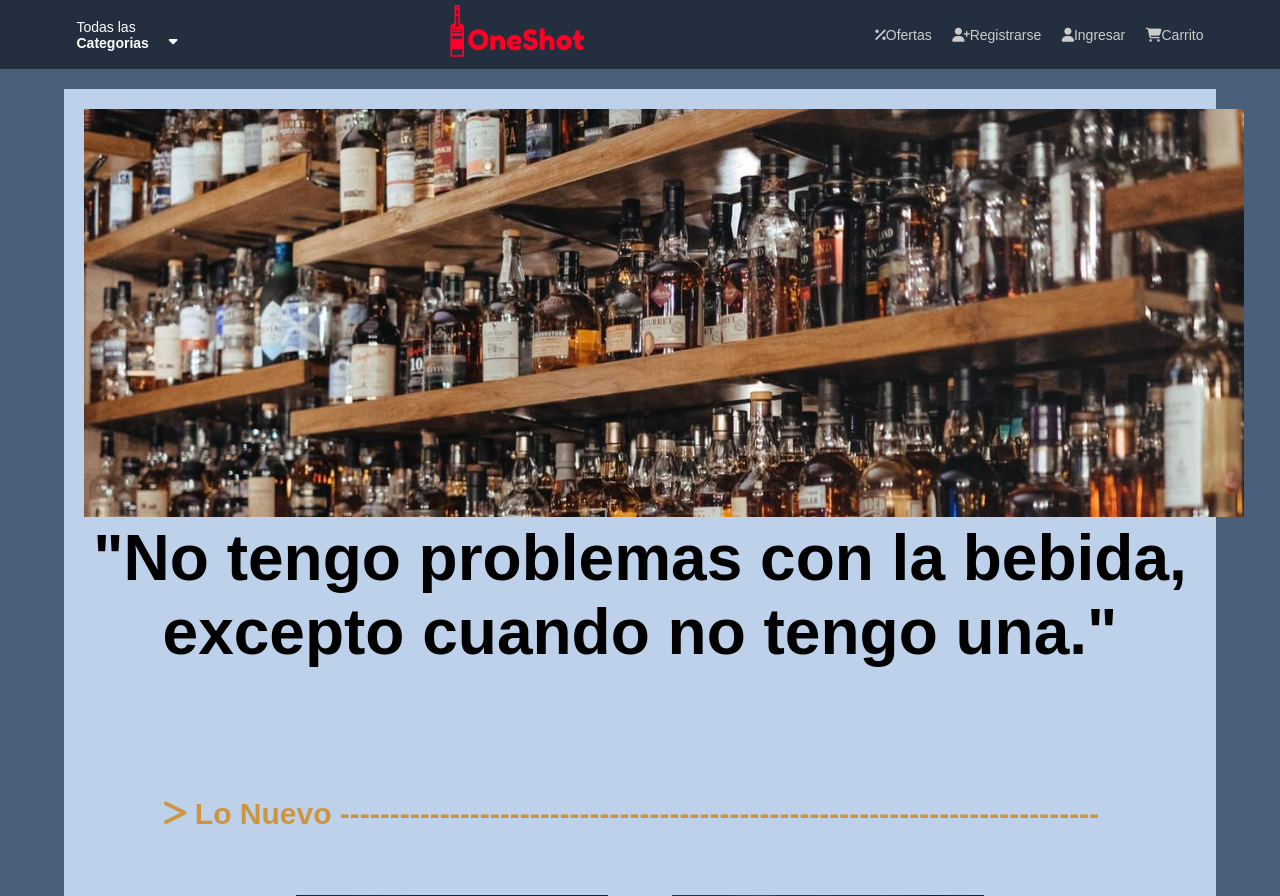
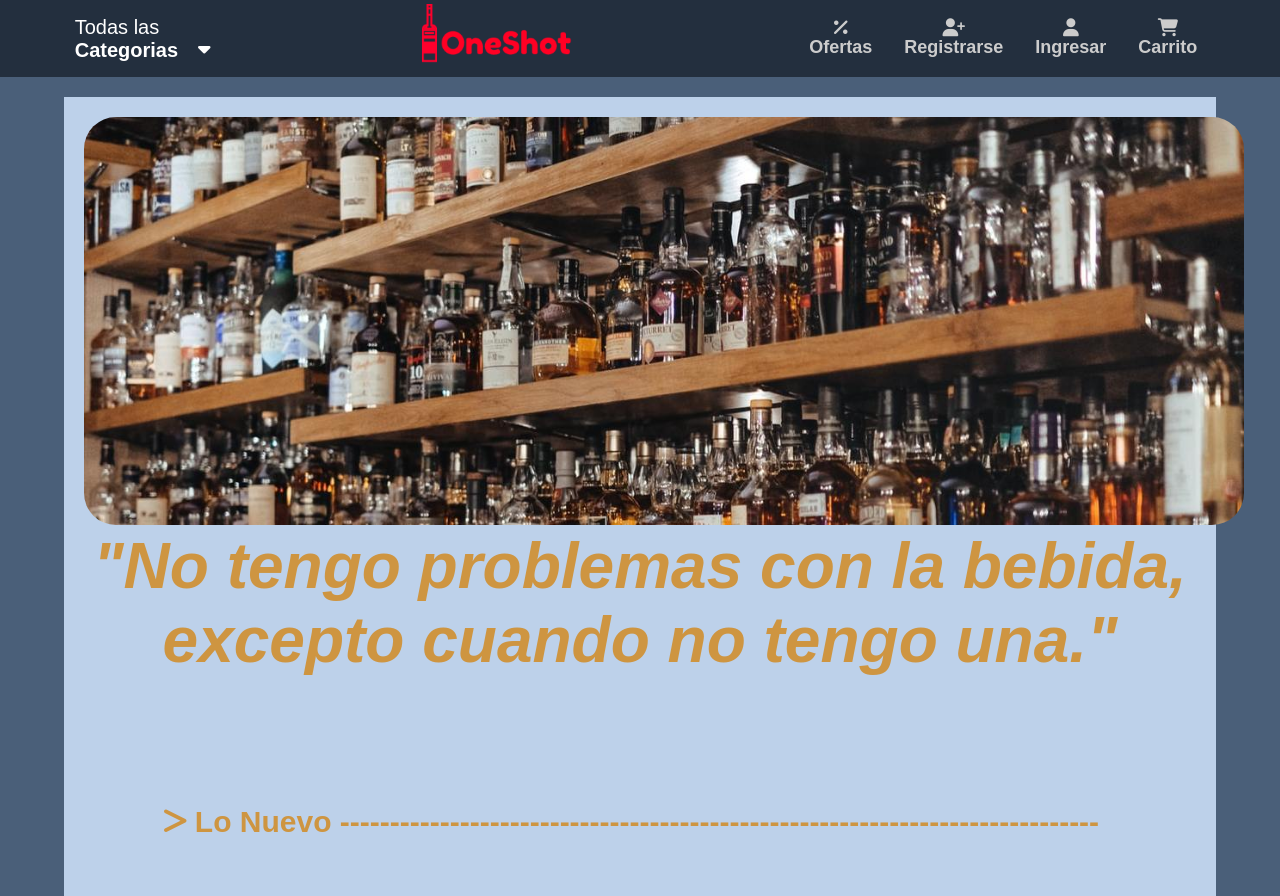
Before and after one commit to anthonidev/project-web, a PHP site: page / in a window 1280 px wide. Shown: the top 896 px of the page. Run offline with PHP 8.4, Linux system fonts and the light colour scheme; some libraries are stand-ins or nearby versions.

Commit message:
cambios pequeños

```diff
--- a/css/style.css
+++ b/css/style.css
@@ -18,28 +18,36 @@ a {
     width: 90%;
     max-width: 1200px;
 }
+
 main article {
-  background:  #bdd1ea;
+    background: #bdd1ea;
     margin: 20px 0;
     padding: 20px;
     height: 2000px;
 }
+
+
 /*---------------------------------------------------------------------------------------------------------------------------------*/
+
+
 /* Enlaces del NAV */
+
 .menu {
     background: #232f3e;
-  padding: 5px;
+    padding: 3px;
     margin-bottom: 20px;
 }
+
 .menu .container .logo img {
-  width: 270px;
-  display:block;
-margin:auto;
+    width: 300px;
+    position: center;
 }
+
 .menu .container-button-menu {
     display: none;
     justify-content: space-between;
 }
+
 .menu .container-button-menu button {
     font-size: 20px;
     color: white;
@@ -53,11 +61,27 @@ margin:auto;
 .menu .container-button-menu button:hover {
     border: 1px solid rgba(255, 255, 255, 0.4);
 }
+
 .menu .container-button-menu btn-menu-cerrar {
     display: none;
 }
+
 .menu .container-button-menu btn-menu-cerrar.activo {
     display: inline-block;
+}
+
+.enlaces a {
+    display: flex;
+    flex-direction: column;
+    align-items: center;
+    font-size: 9px;
+    text-align: center;
+    font-weight: 700;
+}
+
+.enlaces ul {
+    display: flex;
+    list-style: none;
 }
 
 .menu .container-enlaces-nav {
@@ -73,17 +97,20 @@ margin:auto;
     display: flex;
     align-items: flex-end;
     border: 1px solid transparent;
-  font-size: 14px;
+    font-size: 20px;
     cursor: default;
 }
+
 .menu .btn-categorias i {
     margin-left: 20px;
     position: relative;
     bottom: 3px;
 }
+
 .menu .btn-categorias:hover {
     border: 1px solid rgba(255, 255, 255, 0.4);
 }
+
 .menu .btn-categorias span {
     display: block;
     font-size: 17 px;
@@ -93,18 +120,25 @@ margin:auto;
 .menu .container-enlaces-nav .enlaces a {
     color: #ccc;
     border: 1px solid transparent;
-  padding: 7px;
+    padding: 15px;
     border-radius: 3px;
-  font-size: 14px;
+    font-size: 18px;
 }
+
 .menu .container-enlaces-nav .enlaces a:hover {
     border: 1px solid rgba(255, 255, 255, 0.4);
 }
+
+
 /*---------------------------------------------------------------------------------------------------------------------------------*/
+
+
 /* Enlaces del grit*/
+
 .container-grid {
     position: relative;
 }
+
 .grid {
     width: 100%;
     display: none;
@@ -131,11 +165,15 @@ margin:auto;
     top: -5px;
     left: 65px;
 }
-.grid > div {
+
+.grid>div {
     background: #bdd1ea;
     box-shadow: 0px 3px 6px rgba(0, 0, 0, 0.1);
 }
+
+
 /*categorias*/
+
 .grid .btn-regresar {
     background: #232f3e;
     color: #fff;
@@ -147,6 +185,7 @@ margin:auto;
     cursor: pointer;
     display: none;
 }
+
 .grid .btn-regresar i {
     margin-right: 10px;
 }
@@ -157,9 +196,11 @@ margin:auto;
     min-height: 300px;
     overflow: auto;
 }
+
 .grid .categorias .subtitulo {
     display: none;
 }
+
 .grid .categorias a {
     color: black;
     font-size: 14px;
@@ -167,9 +208,11 @@ margin:auto;
     justify-content: space-between;
     padding: 10px 20px;
 }
+
 .grid .categorias a i {
     display: none;
 }
+
 .grid .categorias a:hover {
     color: red;
     font-weight: bold;
@@ -178,6 +221,8 @@ margin:auto;
 .grid .categorias a:hover i {
     display: inline-block;
 }
+
+
 /*subcategorias*/
 
 .grid .categorias-subcategorias {
@@ -190,6 +235,7 @@ margin:auto;
     grid-template-rows: 1fr;
     height: 100%;
 }
+
 .grid .subcategoria.activo {
     display: grid;
 }
@@ -214,9 +260,11 @@ margin:auto;
     font-size: 14px;
     padding: 10px 20px;
 }
+
 .grid .enlases-subcategoria a:hover {
     color: red;
 }
+
 .grid .subtitulo {
     font-size: 18px;
     font-weight: normal;
@@ -240,27 +288,32 @@ margin:auto;
     padding-top: 30px;
 }
 
+
 /*--------------------------------main*-----------------------------------*/
 
-.container h3{
+.container h3 {
     font-size: 30px;
-  color:rgb(206, 149, 65);
+    color: rgb(206, 149, 65);
     padding: 4rem 5rem;
+}
 
-
-}
 .plano1 img {
     object-fit: cover;
     width: 72.5rem;
+    padding: 0%;
+    border-radius: 2rem;
+    flex-wrap: wrap;
 }
 
-.eslogan h2{
+.eslogan h2 {
     font-size: 4rem;
     text-align: center;
     margin-bottom: 4rem;
+    font-style: italic;
+    color: rgb(206, 149, 65);
 }
 
-.plano2{
+.plano2 {
     display: flex;
     flex-wrap: wrap;
     justify-content: center;
@@ -271,72 +324,55 @@ margin:auto;
     object-fit: cover;
 }
 
-.plano2 span{
-  font-size: 1.3rem ;
+.plano2 span {
+    font-size: 1.3rem;
     text-align: center;
 }
 
-.plano2-new{
+.plano2-new {
     text-align: center;
     padding: 0rem 2rem;
-
 }
 
-
-.plano3 .ContainerOfertas{
+.plano3 .ContainerOfertas {
     display: flex;
     flex-wrap: wrap;
     justify-content: center;
 }
 
-.plano3 img{
+.plano3 img {
     width: 20rem;
     object-fit: cover;
 }
-.principal a :hover{
+
+.principal a :hover {
     border: 3px solid rgba(214, 58, 10, 0.4);
-
 }
 
-.plano3{
+.plano3 {
     display: flex;
     flex-wrap: wrap;
     justify-content: center;
 }
 
-
-.plano3-ofert{
+.plano3-ofert {
     text-align: center;
     padding: 0rem 2rem;
 }
 
-.antes{
+.antes {
     text-decoration: line-through;
-
-}
-.actual{
-  color: red;
-  font-size: 1.5rem ;
 }
 
-
-
-
-
-
-
-
-
-
-
-
-
-
+.actual {
+    color: red;
+    font-size: 1.5rem;
+}
 
 
 /*--------------------------------footer*-----------------------------------*/
 
-footer{
+footer {
     position: relative;
     bottom: 0px;
     width: 100%;
@@ -344,39 +380,43 @@ footer{
     color: #ccc;
 }
 
-footer h2{
+footer h2 {
     color: red;
 }
-.main-content{
+
+.main-content {
     display: flex;
 }
 
-.main-content .box{
+.main-content .box {
     flex-basis: 50%;
     padding: 10px 20px;
 }
 
-.box h2{
+.box h2 {
     font-size: 1.125rem;
     font-weight: 600;
     text-transform: uppercase;
 }
-.box .content{
+
+.box .content {
     margin: 20px 0 0 0;
 }
-.left .content p{
+
+.left .content p {
     text-align: justify;
     color: #ccc;
 }
-.left .content .social{
+
+.left .content .social {
     margin: 20px 0 0 0;
 }
 
-.left .content .social a{
+.left .content .social a {
     padding: 0 2px;
 }
 
-.left .content .social a span{
+.left .content .social a span {
     height: 40px;
     width: 40px;
     background: #1a1a1a;
@@ -387,9 +427,10 @@ footer h2{
     transition: 0.3s;
 }
 
-.left .content .social a span:hover{
+.left .content .social a span:hover {
     background: #f12020;
 }
+
 #footer {
     width: 100%;
     height: 205px;
--- a/index.html
+++ b/index.html
@@ -7,6 +7,7 @@
     <meta charset="UTF-8">
     <link rel="stylesheet" href="css/style.css">
     <script src="https://kit.fontawesome.com/1e7079d68f.js" crossorigin="anonymous"></script>
+    <link rel="icon" type="image/png" href="img/logohead.png">
 
 
 </head>
@@ -32,10 +33,31 @@
             </div>
 
             <div class="enlaces">
-                <a href=""><i class="fas fa-percentage"></i>Ofertas</a>
+                <ul>
+                    <li>
+                        <div class="xd">
+                            <a href=""><i class="fas fa-percentage"></i> Ofertas</a>
+
+                        </div>
+
+                    </li>
+                    <li>
+                        <div>
                             <a href=""><i class="fas fa-user-plus"></i>Registrarse</a>
-                <a href=""><i class="fas fa-user"></i>Ingresar</a>
+
+                        </div>
+                    </li>
+                    <li>
+                        <div><a href=""><i class="fas fa-user"></i>Ingresar</a>
+                        </div>
+                    </li>
+                    <li>
+                        <div>
                             <a href=""><i class="fas fa-shopping-cart"></i>Carrito</a>
+                        </div>
+                    </li>
+                </ul>
+
 
             </div>
         </div>
@@ -197,7 +219,8 @@
                 <div class="eslogan">
                     <h2> "No tengo problemas con la bebida, excepto cuando no tengo una."</h2>
                 </div>
-                <h3><i class="fas fa-greater-than"></i>  Lo Nuevo ----------------------------------------------------------------------------</h3>
+                <h3><i class="fas fa-greater-than"></i> Lo Nuevo ----------------------------------------------------------------------------
+                </h3>
                 <div class="plano2">
                     <div class="plano2-new nuevo1">
                         <a href="">
@@ -230,7 +253,8 @@
 
 
                 </div>
-                <h3><i class="fas fa-percent"></i>   PROMOCIONES DE TRAGOS------------------------------------------------</h3>
+                <h3><i class="fas fa-percent"></i> PROMOCIONES DE TRAGOS------------------------------------------------
+                </h3>
                 <div class="plano3">
                     <div class="ContainerOfertas">
                         <div class="plano3-ofert ofert1">
@@ -303,24 +327,7 @@
                     </div>
                 </div>
             </div>
-          <div class="right box">
-              <h2>Contact us</h2>
-              <div class="content">
-                  <form action="#">
-                      <div class="email">
-                          <div class="text">Email *</div>
-                          <input type="text" required>
-                      </div>
-                      <div class="msg">
-                          <div class="text">Message *</div>
-                          <textarea cols="25" rows="2" required></textarea>
-                      </div>
-                      <div class="btn">
-                          <button type="submit">enviar</button>
-                      </div>
-                  </form>
-              </div>
-          </div>
+
         </div>
     </footer>
     <script src="main.js"></script>
```
Also changed, not shown: img/logohead.png (added). Lines whose indentation alone changed are shown as unchanged.
